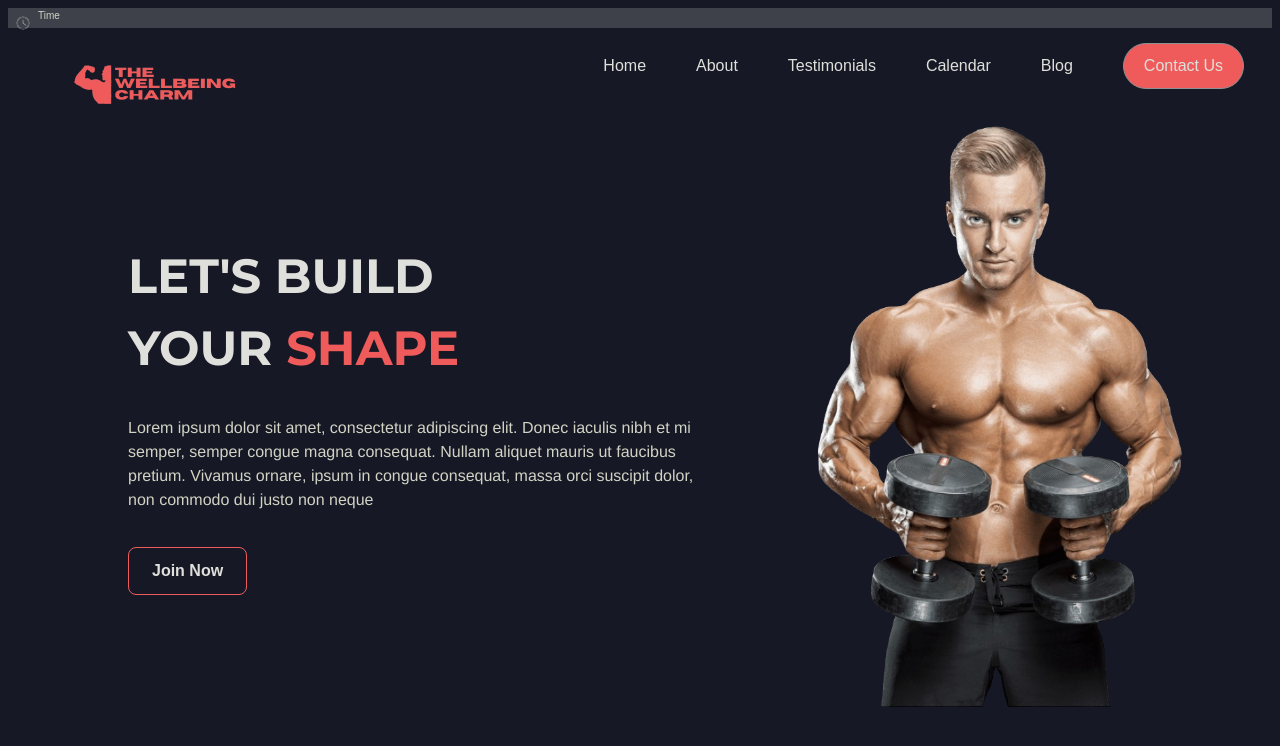
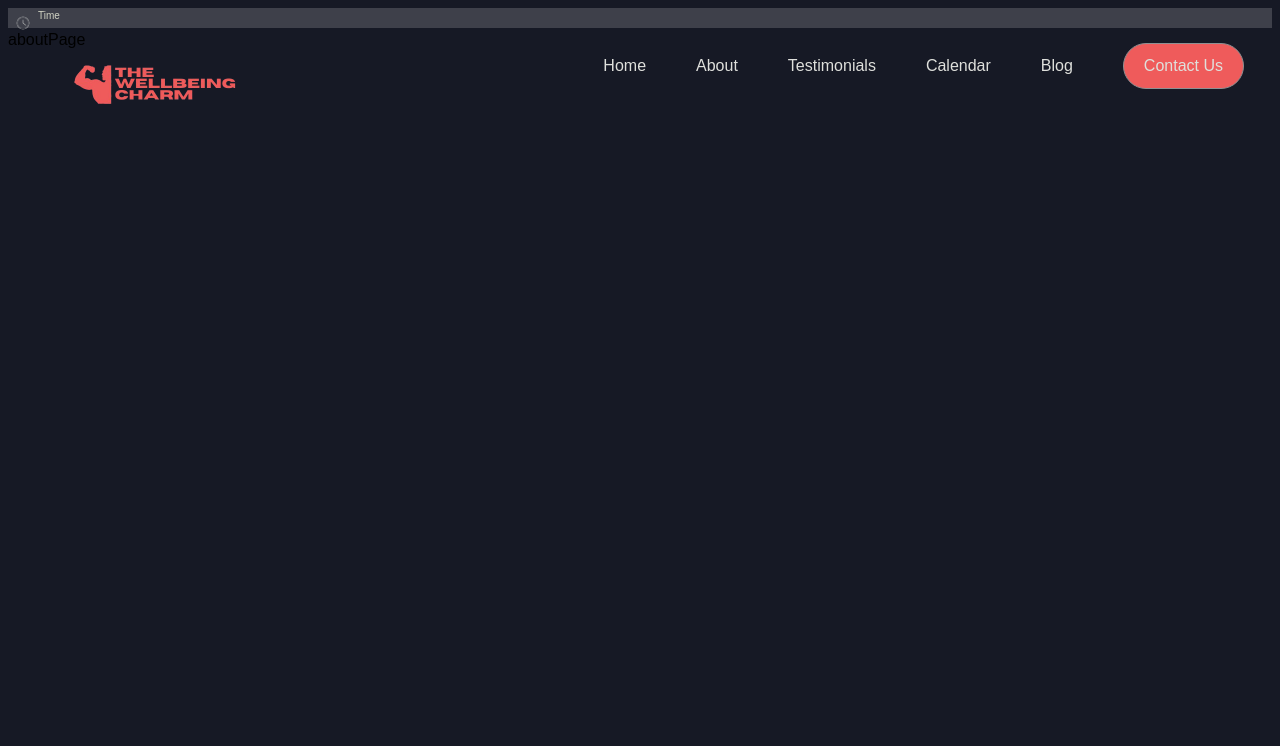
Before and after one commit to koushik-roy/the-wellness-charm, a React (Vite) app: page /about in a window 1280 px wide. Shown: the top 746 px of the page. Built offline with nearby package versions, Linux system fonts and the light colour scheme; a web font is replaced by a local one.

Commit message:
added router in app

```diff
--- a/index.html
+++ b/index.html
@@ -3,8 +3,8 @@
   <head>
     <meta charset="UTF-8" />
     <link rel="icon" type="image/svg+xml" href="/logo.png" />
-    <!-- <meta name="viewport" content="width=device-width, initial-scale=2.0" /> -->
     <title>The Wellbeing charm</title>
+    <base href="/" />
   </head>
   <body>
     <div id="root"></div>
--- a/src/App.jsx
+++ b/src/App.jsx
@@ -1,14 +1,25 @@
 import "./App.css";
+import {
+  Routes,
+  BrowserRouter,
+  Route,
+  createBrowserRouter,
+  RouterProvider,
+} from "react-router-dom";
 import NavBar from "./components/NavBar";
 import Home from "./components/Home";
 import Banner from "./components/Banner";
+import About from "./components/About";
 
 function App() {
   return (
     <>
       <Banner />
       <NavBar />
-      <Home />
+      <Routes>
+        <Route path="/" element={<Home />} />
+        <Route path="/about" element={<About />} />
+      </Routes>
     </>
   );
 }
--- /dev/null
+++ b/src/components/About.jsx
@@ -0,0 +1,7 @@
+import React from "react";
+
+const aboutPage = () => {
+  return <div>aboutPage</div>;
+};
+
+export default aboutPage;
--- a/src/main.jsx
+++ b/src/main.jsx
@@ -2,9 +2,12 @@ import { StrictMode } from "react";
 import { createRoot } from "react-dom/client";
 import App from "./App.jsx";
 import "./index.css";
+import { BrowserRouter } from "react-router-dom";
 
 createRoot(document.getElementById("root")).render(
   <StrictMode>
-    <App />
+    <BrowserRouter>
+      <App />
+    </BrowserRouter>
   </StrictMode>
 );
```
Also changed, not shown: src/components/Home.jsx (+11 -7 lines).
